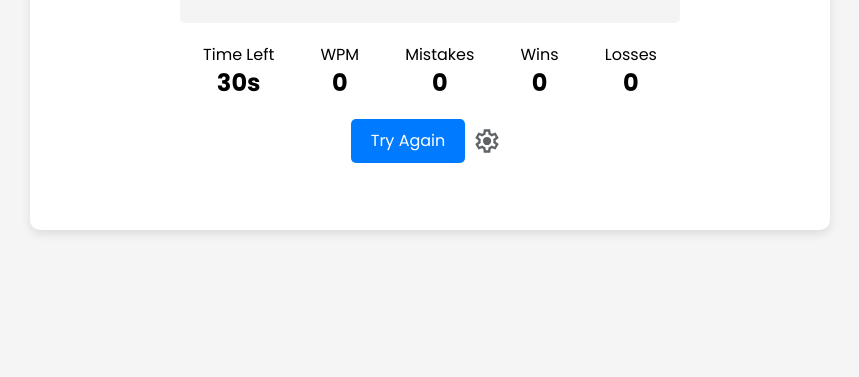
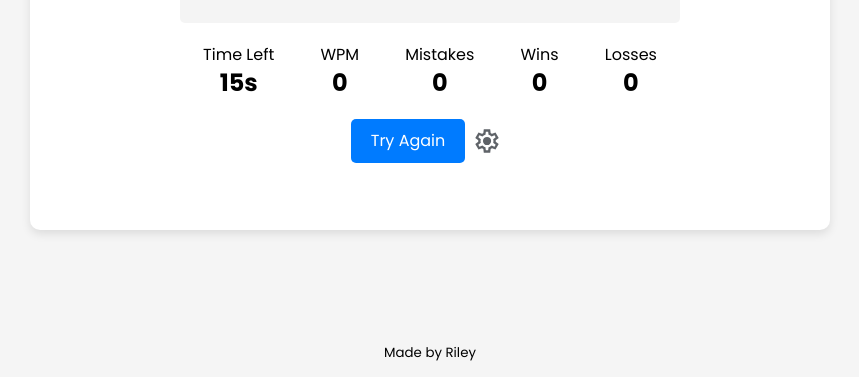
Before and after one commit to rbrickmn/syntaxsprint-app, a React (Vite) app: page / in a window 1280 px wide. Shown: the part 420-797 px from the top of the page, without its empty margins (210-1069 px from the left). Built offline with nearby package versions, Linux system fonts and the light colour scheme.

Commit message:
Fix time setting not saving & add credit section to footer

```diff
--- a/src/assets/langs.js
+++ b/src/assets/langs.js
@@ -1,3 +1,5 @@
+// Not used yet! This will be the home of all the languages and their code blocks soon
+
 export const languages = {
   javascript: [
     `for (let i = 0; i < 10; i++) {\nconsole.log(i);\n};`,
--- a/src/components/AppContainer/AppContainer.css
+++ b/src/components/AppContainer/AppContainer.css
@@ -1,3 +1,31 @@
+footer {
+  position: absolute;
+  bottom: 0;
+  margin: 1rem;
+}
+
+.footer-link {
+  text-decoration: none;
+  color: black;
+}
+
+.footer-link:hover {
+  text-decoration: underline;
+}
+
+.made-by {
+  border-radius: 25px;
+  padding: 0;
+  transition: all 0.3s;
+  cursor: unset;
+}
+
+.made-by-svg {
+  display: inline;
+  vertical-align: middle;
+  margin-right: 0.4rem;
+}
+
 /* Container taking full screen */
 .window-container {
   display: flex;
--- a/src/components/AppContainer/AppContainer.jsx
+++ b/src/components/AppContainer/AppContainer.jsx
@@ -13,6 +13,18 @@ const AppContainer = () => {
           <Header />
           <SyntaxSprint />
         </div>
+        <footer>
+          <button className="made-by">
+            Made by{" "}
+            <a
+              href="https://www.github.com/rbrickmn"
+              target="_blank"
+              className="footer-link"
+            >
+              Riley
+            </a>
+          </button>
+        </footer>
       </div>
     </>
   );
--- a/src/components/SettingsPanel/SettingsPanel.css
+++ b/src/components/SettingsPanel/SettingsPanel.css
@@ -1,4 +1,4 @@
-/* SettingsPanel.css */
+
 
 .settings-overlay {
   position: fixed;
@@ -12,7 +12,7 @@
   justify-content: center;
   align-items: center;
   z-index: 1000;
-  font-family: 'Poppins', sans-serif;
+  font-family: "Poppins", sans-serif;
 }
 
 .settings-container {
@@ -86,5 +86,5 @@
   outline: none;
   background: none;
   vertical-align: middle;
-  font-family: 'Poppins', sans-serif;
+  font-family: "Poppins", sans-serif;
 }
--- a/src/components/SettingsPanel/SettingsPanel.jsx
+++ b/src/components/SettingsPanel/SettingsPanel.jsx
@@ -6,6 +6,7 @@ const SettingsPanel = ({ onClose, onResetScores, onTimeLimitChange }) => {
   const handleTimeChange = (e) => {
     const selectedTime = parseInt(e.target.value);
     onTimeLimitChange(selectedTime);
+    localStorage.setItem("timeLimit", selectedTime);
   };
 
   return (
@@ -41,6 +42,7 @@ const SettingsPanel = ({ onClose, onResetScores, onTimeLimitChange }) => {
             id="time-limit"
             className="choices"
             onChange={handleTimeChange} // Call handleTimeChange function on selection
+            defaultValue={localStorage.getItem("timeLimit") || "15"}
           >
             <option value="15">15 seconds</option>
             <option value="30">30 seconds</option>
--- a/src/components/SyntaxSprint/SyntaxSprint.jsx
+++ b/src/components/SyntaxSprint/SyntaxSprint.jsx
@@ -17,7 +17,9 @@ const SyntaxSprint = () => {
   const [currentIndex, setCurrentIndex] = useState(0);
   const [startTime, setStartTime] = useState(null);
   const [wpm, setWpm] = useState(0);
-  const [timeLeft, setTimeLeft] = useState(30);
+  const [timeLeft, setTimeLeft] = useState(
+    localStorage.getItem("timeLimit") || 15
+  );
   const [mistakes, setMistakes] = useState(0);
   const [wins, setWins] = useState(
     () => Number(localStorage.getItem("wins")) || 0
@@ -29,7 +31,9 @@ const SyntaxSprint = () => {
   const [completionTime, setCompletionTime] = useState(null);
   const [code, setCode] = useState(codeBlocks[0]);
   const [settingsOpen, setSettingsOpen] = useState(false);
-  const [selectedTimeLimit, setSelectedTimeLimit] = useState("15");
+  const [selectedTimeLimit, setSelectedTimeLimit] = useState(
+    localStorage.getItem("selectedTimeLimit") || "15"
+  );
 
   const tryAgainButtonRef = useRef(null);
 
@@ -37,6 +41,7 @@ const SyntaxSprint = () => {
   const handleTimeLimitchange = (time) => {
     setSelectedTimeLimit(time);
     setTimeLeft(time);
+    localStorage.setItem("selectedTimeLimit", time);
   };
 
   // Function to reset wins and losses
@@ -142,7 +147,7 @@ const SyntaxSprint = () => {
     setCurrentIndex(0);
     setStartTime(null);
     setWpm(0);
-    setTimeLeft(selectedTimeLimit);
+    setTimeLeft(localStorage.getItem("timeLimit") || 15);
     setMistakes(0);
     setCompletionTime(null);
     setGameStatus("playing");
```
